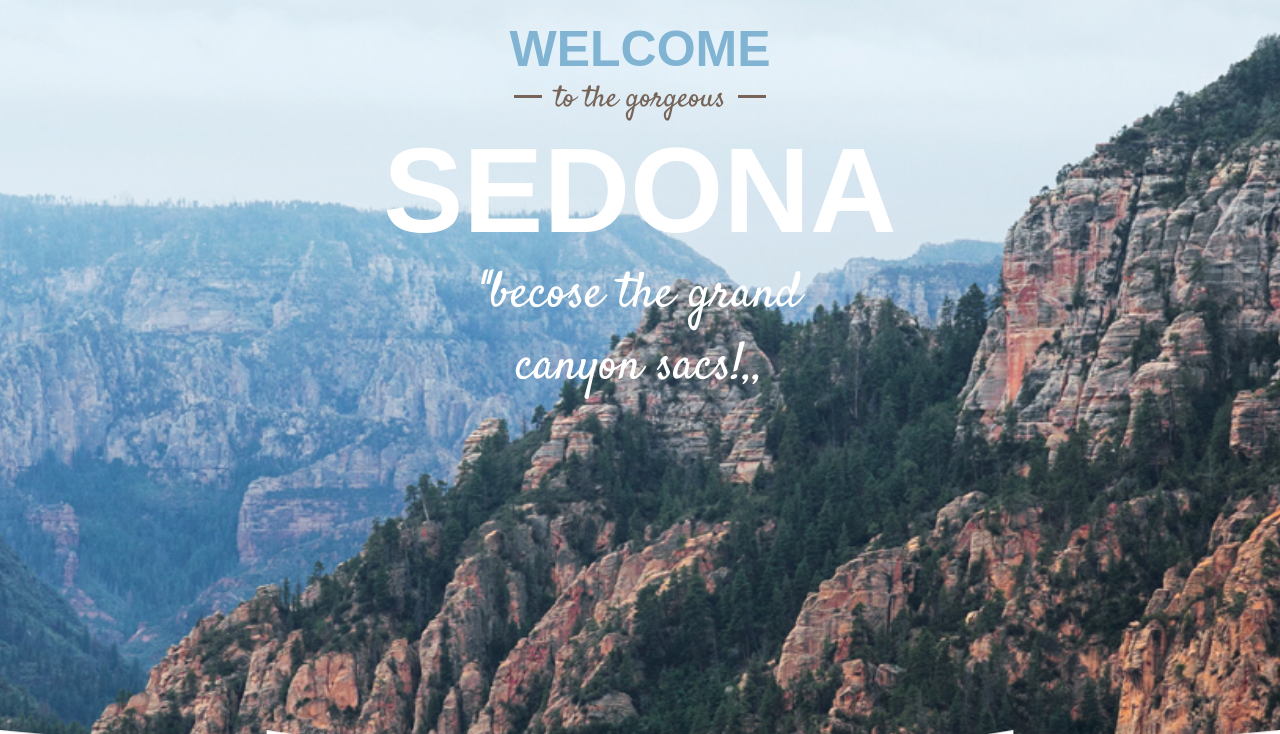
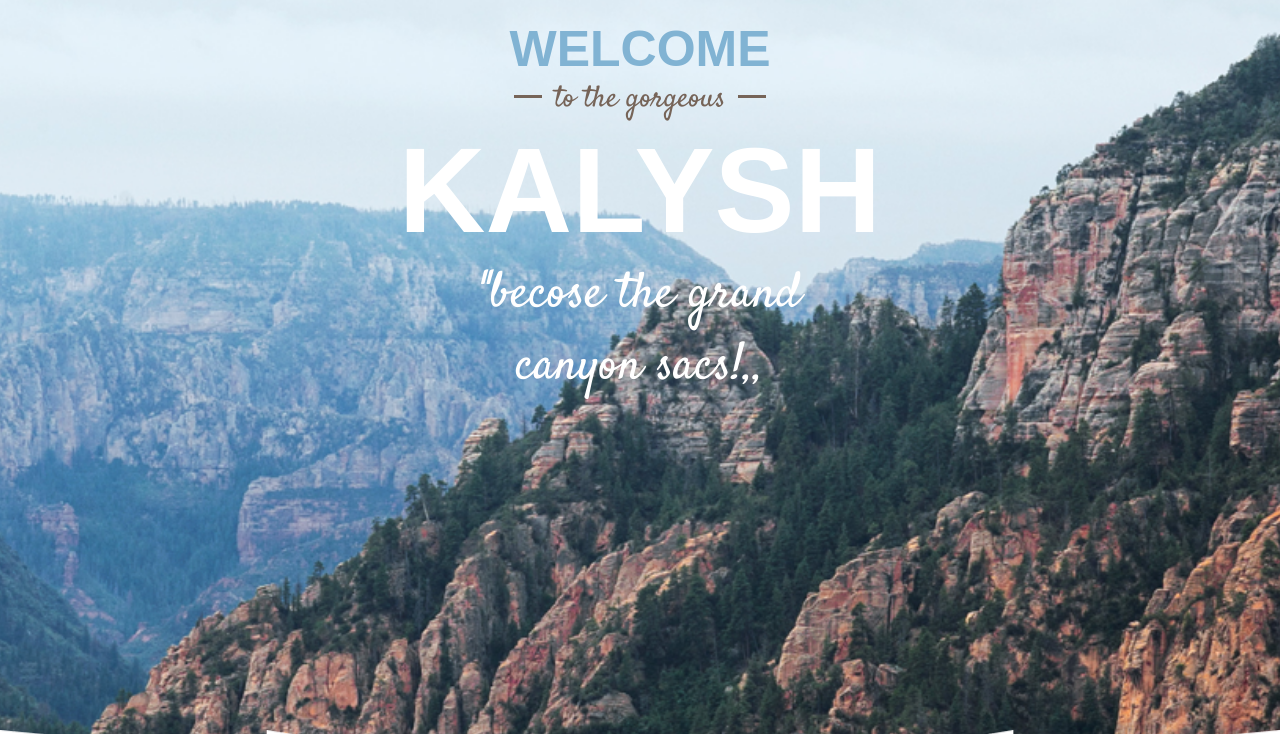
Before and after one commit to Kalmamat/Sedona, a plain HTML site: page index.html in a window 1280 px wide. Shown: the part 66-800 px from the top of the page. Drawn offline with Linux system fonts and the light colour scheme; a web font is replaced by a local one.

Commit message:
changes title

```diff
--- a/index.html
+++ b/index.html
@@ -36,7 +36,7 @@
 
     <h2 class="hero_title_welcome">WELCOME</h2>
     <span class="hero_subtitle">to the gorgeous</span>
-    <h1 class="hero_title">SEDONA</h1>
+    <h1 class="hero_title">kalysh</h1>
     <p class="hero_desc">''becose the grand<br> canyon sacs!,,</p>
 
 
```
